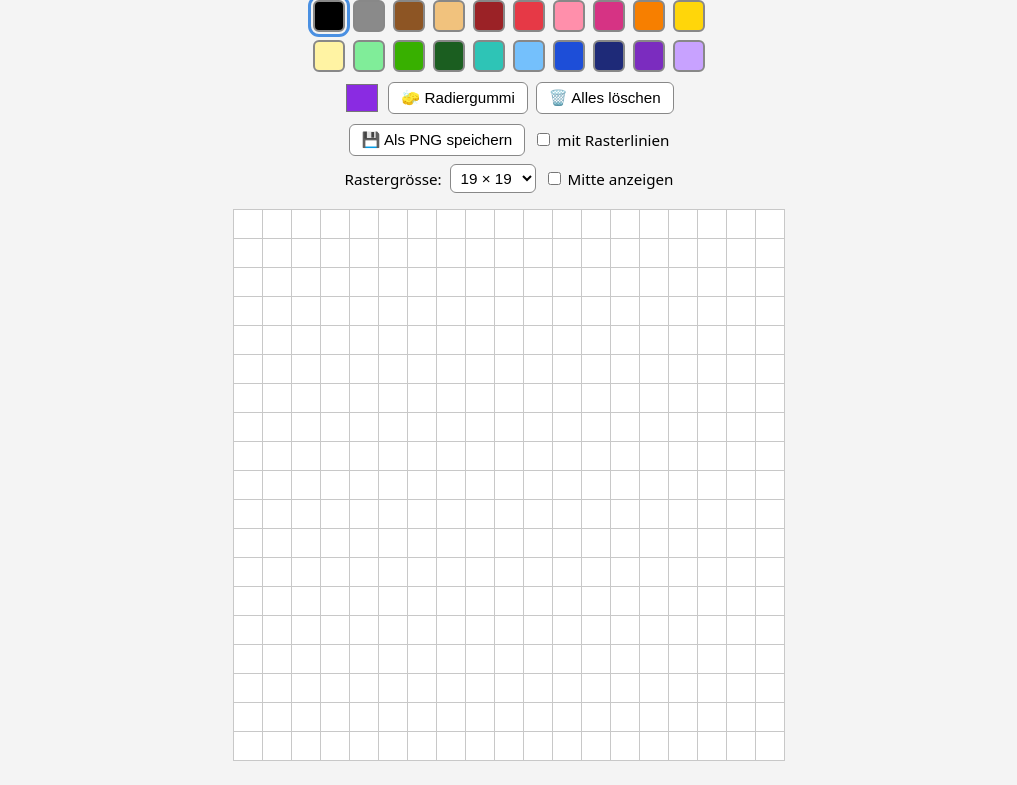
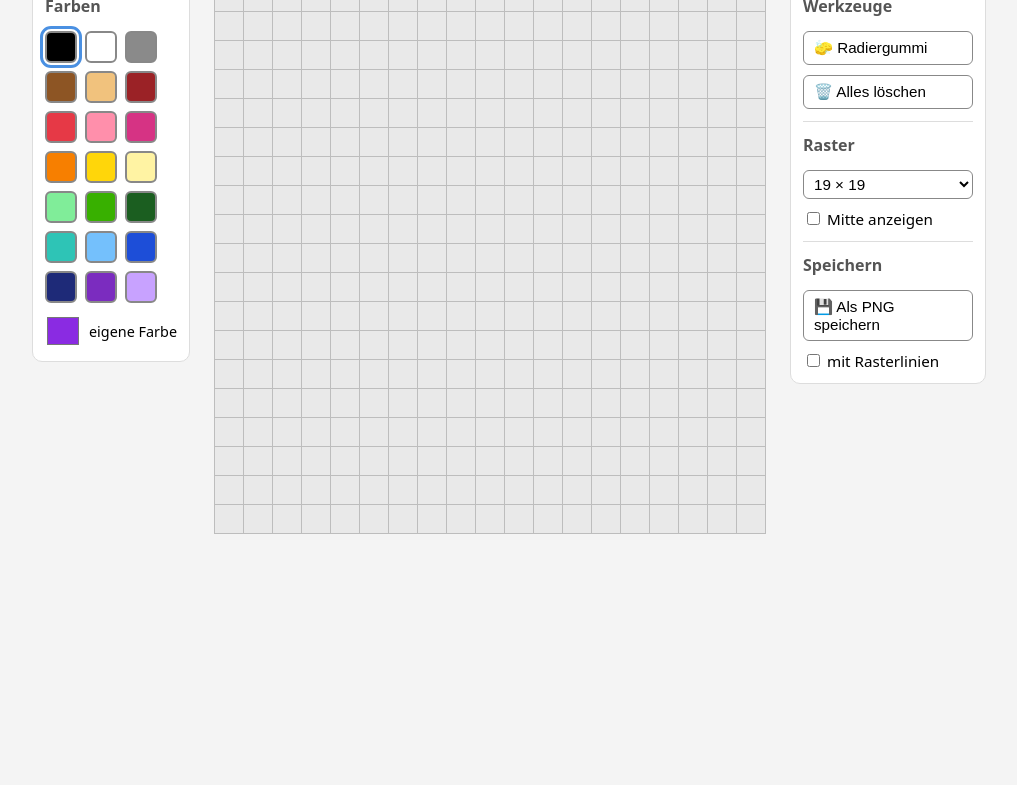
Before and after one commit to digitalcreativ/Pixelbild, a plain HTML site: page index.html in a window 1280 px wide. Shown: the part 75-860 px from the top of the page, without its empty margins (131-1148 px from the left). After the commit the page ends 800 px from the top, so only its background shows below. Drawn offline with Linux system fonts and the light colour scheme.

Commit message:
neue Anordnung

```diff
--- a/index.html
+++ b/index.html
@@ -7,15 +7,19 @@
   <style>
     :root {
       --rastergroesse: 19;       /* Anzahl Felder pro Zeile/Spalte (wird per JavaScript gesetzt) */
-      /* Grösse eines Feldes: höchstens 28px, auf kleinen Bildschirmen kleiner */
-      --feldgroesse: min(28px, calc((100vw - 60px) / var(--rastergroesse)));
-      --linienfarbe: #c8c8c8;
+      /* Grösse eines Feldes: höchstens 28px, sonst so gross, dass das Raster
+         zwischen die Seitenleisten und auf die Bildschirmhöhe passt */
+      --feldgroesse: min(28px,
+                         calc((100vw - 440px) / var(--rastergroesse) - 1px),
+                         calc((100vh - 90px) / var(--rastergroesse) - 1px));
+      --linienfarbe: #bdbdbd;
+      --leer: #e9e9e9;           /* Farbe der leeren (ungemalten) Felder */
       --hintergrund: #f4f4f4;
     }
 
     body {
       margin: 0;
-      padding: 24px 16px;
+      padding: 12px 16px;
       font-family: system-ui, sans-serif;
       background: var(--hintergrund);
       display: flex;
@@ -24,19 +28,41 @@
     }
 
     h1 {
-      font-size: 1.6rem;
-      margin: 0 0 16px;
+      font-size: 1.5rem;
+      margin: 0 0 12px;
     }
 
-    /* ---------- Werkzeugleiste ---------- */
-    #werkzeuge {
+    h2 {
+      font-size: 1rem;
+      margin: 0 0 4px;
+      color: #555;
+    }
+
+    /* ---------- Aufbau: Farben links, Raster Mitte, Werkzeuge rechts ---------- */
+    #arbeitsflaeche {
       display: flex;
-      flex-wrap: wrap;
-      align-items: center;
+      align-items: flex-start;
       justify-content: center;
+      gap: 24px;
+    }
+
+    .leiste {
+      display: flex;
+      flex-direction: column;
+      gap: 10px;
+      background: #fff;
+      border: 1px solid #ddd;
+      border-radius: 10px;
+      padding: 12px;
+    }
+
+    #rechts { width: 170px; }
+
+    /* ---------- Farben ---------- */
+    #palette {
+      display: grid;
+      grid-template-columns: repeat(3, 32px);
       gap: 8px;
-      margin-bottom: 16px;
-      max-width: 560px;
     }
 
     .farbe {
@@ -48,9 +74,16 @@
       padding: 0;
     }
 
-    .farbe.aktiv {
+    .farbe.aktiv, #eigeneFarbe.aktiv, #radierer.aktiv {
       outline: 3px solid #4a90e2;
       outline-offset: 2px;
+    }
+
+    .eigene {
+      display: flex;
+      align-items: center;
+      gap: 8px;
+      font-size: 0.9rem;
     }
 
     #eigeneFarbe {
@@ -62,44 +95,38 @@
       padding: 0;
     }
 
+    /* ---------- Werkzeuge ---------- */
     button.text {
-      padding: 6px 12px;
+      padding: 7px 10px;
       font-size: 0.95rem;
       border: 1px solid #888;
       border-radius: 6px;
       background: #fff;
       cursor: pointer;
+      text-align: left;
     }
 
     button.text:hover { background: #eaeaea; }
 
-    #radierer.aktiv {
-      outline: 3px solid #4a90e2;
-      outline-offset: 2px;
-      background: #e8f1fc;
-    }
+    #radierer.aktiv { background: #e8f1fc; }
 
-    #palette {
-      display: grid;
-      grid-template-columns: repeat(10, 32px);
-      gap: 8px;
-      justify-content: center;
+    label { font-size: 0.95rem; cursor: pointer; }
+
+    select {
+      font-size: 0.95rem;
+      padding: 4px 6px;
+      border: 1px solid #888;
+      border-radius: 6px;
+      background: #fff;
       width: 100%;
     }
 
-    .zeile {
-      display: flex;
-      flex-wrap: wrap;
-      align-items: center;
-      justify-content: center;
-      gap: 8px;
+    hr {
+      border: none;
+      border-top: 1px solid #ddd;
+      margin: 2px 0;
+      width: 100%;
     }
-
-    @media (max-width: 420px) {
-      #palette { grid-template-columns: repeat(5, 32px); }
-    }
-
-    label { font-size: 0.95rem; cursor: pointer; }
 
     /* ---------- Raster ---------- */
     #raster {
@@ -109,14 +136,14 @@
       gap: 1px;
       background: var(--linienfarbe);   /* bildet die Rasterlinien */
       border: 1px solid var(--linienfarbe);
-      max-width: 100%;
       touch-action: none;               /* Malen mit Finger ohne Scrollen */
       user-select: none;
       cursor: crosshair;
+      flex-shrink: 0;
     }
 
     .feld {
-      background: #ffffff;
+      background: var(--leer);
     }
 
     .feld:hover {
@@ -126,54 +153,78 @@
 
     /* Hilfslinien: mittlere Zeile und Spalte leicht markieren */
     #raster.mitte .feld.mittellinie {
-      box-shadow: inset 0 0 0 100px rgba(74, 144, 226, 0.15);
+      box-shadow: inset 0 0 0 100px rgba(74, 144, 226, 0.18);
     }
 
-    select {
-      font-size: 0.95rem;
-      padding: 4px 6px;
-      border: 1px solid #888;
-      border-radius: 6px;
-      background: #fff;
+    /* ---------- Schmale Bildschirme (Handy, iPad hochkant): untereinander ---------- */
+    @media (max-width: 860px) {
+      :root {
+        --feldgroesse: min(28px, calc((100vw - 40px) / var(--rastergroesse) - 1px));
+      }
+      #arbeitsflaeche {
+        flex-direction: column;
+        align-items: center;
+        gap: 12px;
+      }
+      #palette { grid-template-columns: repeat(7, 32px); }
+      .leiste { align-items: center; }
+      #rechts {
+        width: auto;
+        flex-direction: row;
+        flex-wrap: wrap;
+        justify-content: center;
+      }
+      #rechts h2, #rechts hr { display: none; }
+      select { width: auto; }
     }
   </style>
 </head>
 <body>
   <h1>Pixelbilder</h1>
 
-  <div id="werkzeuge">
-    <!-- Farbknöpfe werden per JavaScript erzeugt -->
-    <div id="palette"></div>
-    <div class="zeile">
-      <input type="color" id="eigeneFarbe" value="#8a2be2" title="Eigene Farbe wählen">
-      <button class="text" id="radierer" title="Felder wieder weiss machen">🧽 Radiergummi</button>
+  <div id="arbeitsflaeche">
+
+    <!-- Links: Farben -->
+    <aside class="leiste" id="links">
+      <h2>Farben</h2>
+      <div id="palette"><!-- Farbknöpfe werden per JavaScript erzeugt --></div>
+      <label class="eigene" title="Eigene Farbe wählen">
+        <input type="color" id="eigeneFarbe" value="#8a2be2"> eigene Farbe
+      </label>
+    </aside>
+
+    <!-- Mitte: Raster -->
+    <div id="raster"></div>
+
+    <!-- Rechts: Werkzeuge -->
+    <aside class="leiste" id="rechts">
+      <h2>Werkzeuge</h2>
+      <button class="text" id="radierer" title="Felder wieder leer machen">🧽 Radiergummi</button>
       <button class="text" id="loeschen">🗑️ Alles löschen</button>
-    </div>
-    <div class="zeile">
-      <button class="text" id="exportieren">💾 Als PNG speichern</button>
-      <label><input type="checkbox" id="linienExport"> mit Rasterlinien</label>
-    </div>
-    <div class="zeile">
-      <label for="groesseWahl">Rastergrösse:</label>
-      <select id="groesseWahl">
+      <hr>
+      <h2>Raster</h2>
+      <select id="groesseWahl" title="Rastergrösse">
         <option value="15">15 × 15</option>
         <option value="19" selected>19 × 19</option>
         <option value="25">25 × 25</option>
         <option value="31">31 × 31</option>
       </select>
       <label><input type="checkbox" id="mitteAnzeigen"> Mitte anzeigen</label>
-    </div>
+      <hr>
+      <h2>Speichern</h2>
+      <button class="text" id="exportieren">💾 Als PNG speichern</button>
+      <label><input type="checkbox" id="linienExport"> mit Rasterlinien</label>
+    </aside>
+
   </div>
-
-  <div id="raster"></div>
 
   <script>
     let groesse = 19;                         // Anzahl Felder pro Zeile/Spalte
-    const WEISS = '#ffffff';
 
-    // 20 Malfarben (2 Reihen à 10)
+    // 21 Malfarben (inkl. Weiss – leere Felder sind hellgrau)
     const FARBEN = [
       { wert: '#000000', name: 'Schwarz' },
+      { wert: '#ffffff', name: 'Weiss' },
       { wert: '#8a8a8a', name: 'Grau' },
       { wert: '#8d5524', name: 'Braun' },
       { wert: '#f1c27d', name: 'Hautfarbe' },
@@ -195,7 +246,7 @@
       { wert: '#c8a2ff', name: 'Flieder' },
     ];
 
-    let aktuelleFarbe = FARBEN[0].wert;
+    let aktuelleFarbe = FARBEN[0].wert;       // null = Radiergummi (Feld leeren)
     let maltGerade = false;
 
     const raster = document.getElementById('raster');
@@ -205,13 +256,13 @@
     // ---------- Farbpalette ----------
     function farbeWaehlen(wert, knopf) {
       aktuelleFarbe = wert;
-      document.querySelectorAll('.farbe, #radierer').forEach(k => k.classList.remove('aktiv'));
+      document.querySelectorAll('.farbe, #radierer, #eigeneFarbe').forEach(k => k.classList.remove('aktiv'));
       if (knopf) knopf.classList.add('aktiv');
     }
 
-    // Radiergummi: malt das Feld wieder weiss
+    // Radiergummi: macht das Feld wieder leer (hellgrau)
     const radierer = document.getElementById('radierer');
-    radierer.addEventListener('click', () => farbeWaehlen(WEISS, radierer));
+    radierer.addEventListener('click', () => farbeWaehlen(null, radierer));
 
     FARBEN.forEach((f, i) => {
       const knopf = document.createElement('button');
@@ -222,7 +273,7 @@
       palette.appendChild(knopf);
     });
 
-    eigeneFarbe.addEventListener('input', () => farbeWaehlen(eigeneFarbe.value, null));
+    eigeneFarbe.addEventListener('input', () => farbeWaehlen(eigeneFarbe.value, eigeneFarbe));
 
     // ---------- Raster erzeugen (z.B. 19 x 19 = 361 Felder) ----------
     function rasterAufbauen(n) {
@@ -244,10 +295,9 @@
     }
 
     // ---------- Bild beim Ändern der Rastergrösse anpassen ----------
-    // Farbe eines Feldes lesen (null = weiss / leer)
+    // Farbe eines Feldes lesen (null = leer)
     function farbeVon(feld) {
-      const c = feld.style.backgroundColor;
-      return (!c || c === 'rgb(255, 255, 255)') ? null : c;
+      return feld.style.backgroundColor || null;
     }
 
     // Aktuelles Bild als Liste von Farben speichern
@@ -257,7 +307,7 @@
 
     // Bild von alter auf neue Grösse umrechnen:
     // Jedes neue Feld schaut, welche alten Felder es überdeckt (und wie stark).
-    // Ist mindestens 30 % davon farbig, bekommt es die häufigste Farbe, sonst bleibt es weiss.
+    // Ist mindestens 30 % davon bemalt, bekommt es die häufigste Farbe, sonst bleibt es leer.
     function bildSkalieren(alt, n) {
       const N = alt.n;
       const faktor = N / n;
@@ -267,7 +317,7 @@
           const y0 = z * faktor, y1 = (z + 1) * faktor;
           const x0 = s * faktor, x1 = (s + 1) * faktor;
           const anteile = {};
-          let farbig = 0;
+          let bemalt = 0;
           for (let az = Math.floor(y0); az < Math.min(N, Math.ceil(y1)); az++) {
             const h = Math.min(y1, az + 1) - Math.max(y0, az);
             for (let as = Math.floor(x0); as < Math.min(N, Math.ceil(x1)); as++) {
@@ -275,7 +325,7 @@
               const c = alt.farben[az * N + as];
               if (c) {
                 anteile[c] = (anteile[c] || 0) + w * h;
-                farbig += w * h;
+                bemalt += w * h;
               }
             }
           }
@@ -283,7 +333,7 @@
           for (const c in anteile) {
             if (anteile[c] > max) { max = anteile[c]; beste = c; }
           }
-          neu.push(farbig >= 0.3 * faktor * faktor ? beste : null);
+          neu.push(bemalt >= 0.3 * faktor * faktor ? beste : null);
         }
       }
       return neu;
@@ -311,7 +361,7 @@
     // ---------- Malen (Klicken oder mit gedrückter Maus/Finger ziehen) ----------
     function malen(feld) {
       if (feld && feld.classList.contains('feld')) {
-        feld.style.background = aktuelleFarbe;
+        feld.style.background = aktuelleFarbe || '';   // '' = leer (hellgrau)
         geaendert = true;
       }
     }
@@ -333,12 +383,12 @@
     // ---------- Buttons ----------
     document.getElementById('loeschen').addEventListener('click', () => {
       if (confirm('Wirklich das ganze Bild löschen?')) {
-        document.querySelectorAll('.feld').forEach(f => f.style.background = WEISS);
+        document.querySelectorAll('.feld').forEach(f => f.style.background = '');
         geaendert = true;
       }
     });
 
-    // ---------- Export als PNG ----------
+    // ---------- Export als PNG (leere Felder werden durchsichtig) ----------
     document.getElementById('exportieren').addEventListener('click', () => {
       const PIXEL = 20;   // jedes Feld wird im Bild 20 x 20 Pixel gross
       const mitLinien = document.getElementById('linienExport').checked;
@@ -351,8 +401,11 @@
       document.querySelectorAll('.feld').forEach(feld => {
         const x = feld.dataset.spalte * PIXEL;
         const y = feld.dataset.zeile * PIXEL;
-        ctx.fillStyle = feld.style.background || WEISS;
-        ctx.fillRect(x, y, PIXEL, PIXEL);
+        const farbe = farbeVon(feld);
+        if (farbe) {
+          ctx.fillStyle = farbe;
+          ctx.fillRect(x, y, PIXEL, PIXEL);
+        }
         if (mitLinien) {
           ctx.strokeStyle = '#c8c8c8';
           ctx.lineWidth = 1;
```
Also changed, not shown: 1 other file.
